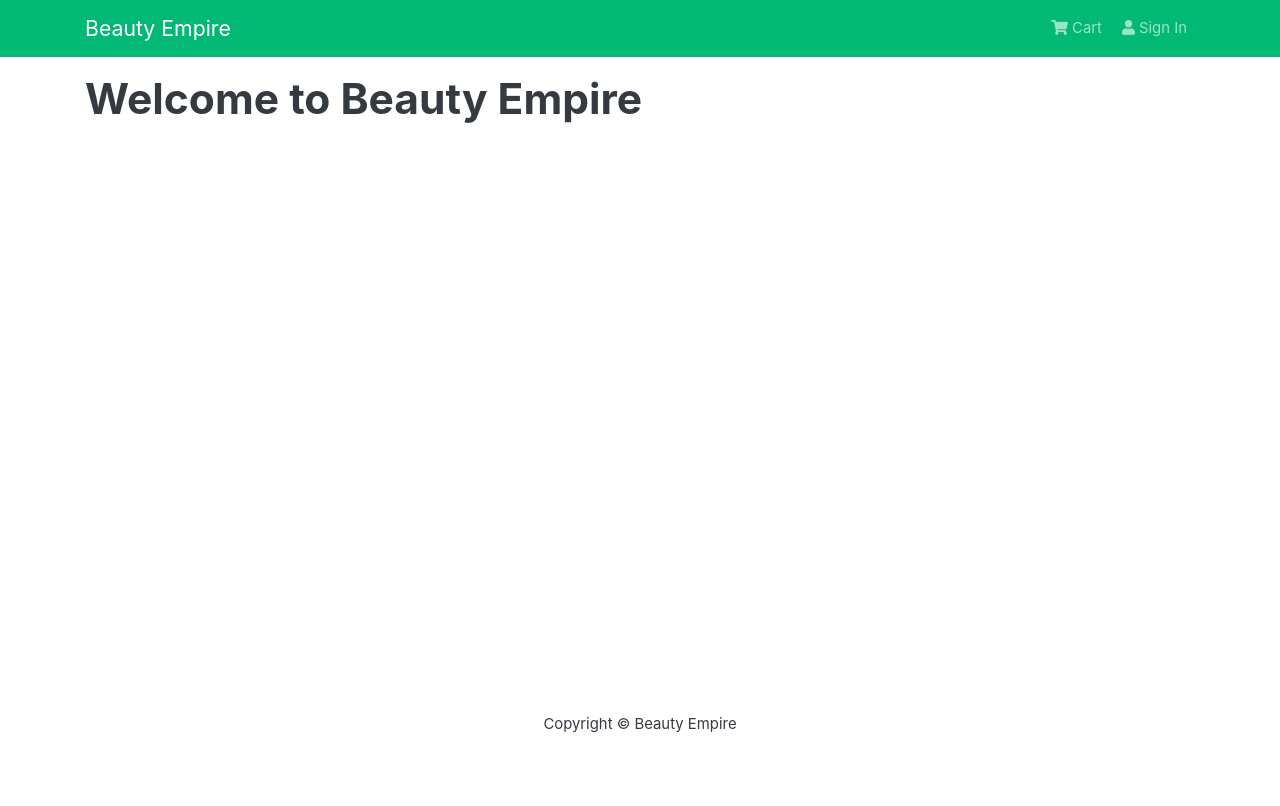
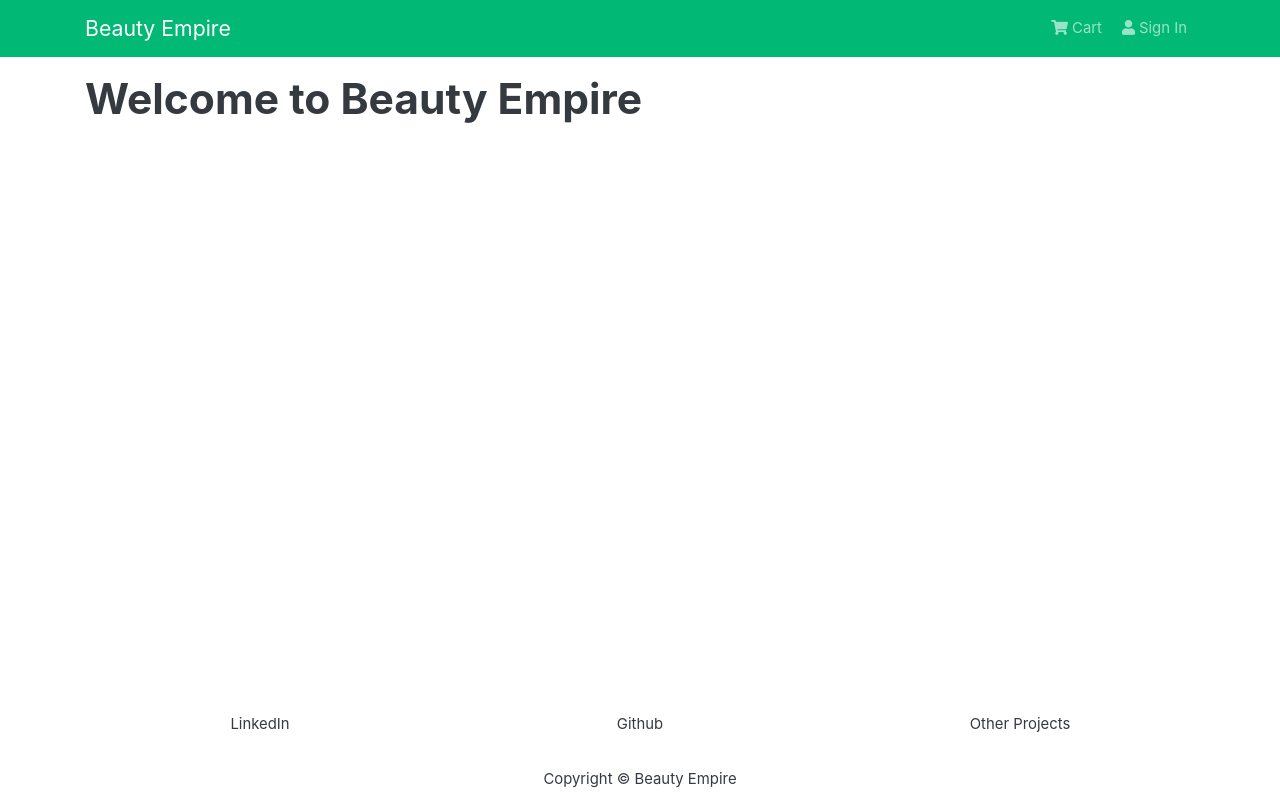
Before and after one commit to miguelcoria94/Helium, a React (Create React App) app in the folder frontend/: page / in a window 1280 px wide. Built offline with nearby package versions, Linux system fonts and the light colour scheme.

Commit message:
working on fottoter

```diff
--- a/frontend/src/components/Footer.js
+++ b/frontend/src/components/Footer.js
@@ -6,14 +6,18 @@ const Footer = () => {
       <footer>
         <Container>
           <Row>
+            <Col className="text-center py-3">LinkedIn</Col>
+            <Col className="text-center py-3">Github</Col>
+            <Col className="text-center py-3">Other Projects</Col>
+          </Row>
+          <Row>
             <Col className="text-center py-3">
               Copyright &copy; Beauty Empire
             </Col>
           </Row>
-
         </Container>
       </footer>
-    )
+    );
 }
 
 export default Footer
```
Also changed, not shown: 1 other file (tests, documents, lock files or other folders). Lines whose indentation alone changed are shown as unchanged.
